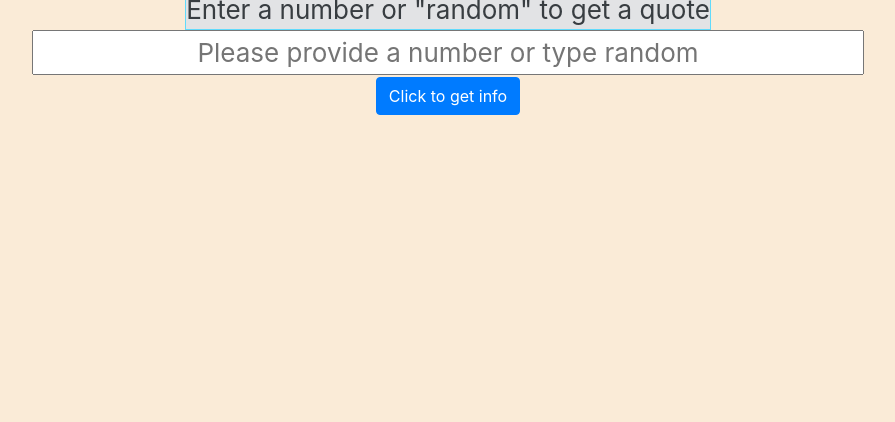
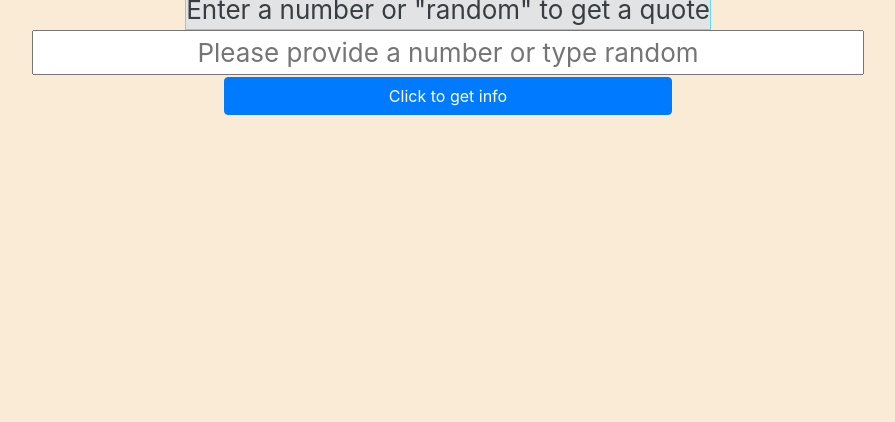
Before and after one commit to mrkamlesh/React-Redux-Saga-Numbers-API, a React app: page / in a window 1280 px wide. Shown: the part 378-800 px from the top of the page, without its empty margins (192-1087 px from the left). Built offline with nearby package versions, Linux system fonts and the light colour scheme.

Commit message:
styled button

```diff
--- a/src/styles/Form.scss
+++ b/src/styles/Form.scss
@@ -2,3 +2,7 @@ input {
   text-align: center;
   width: 65vw;
 }
+button {
+  width: 35vw;
+  text-align: center;
+}
```
